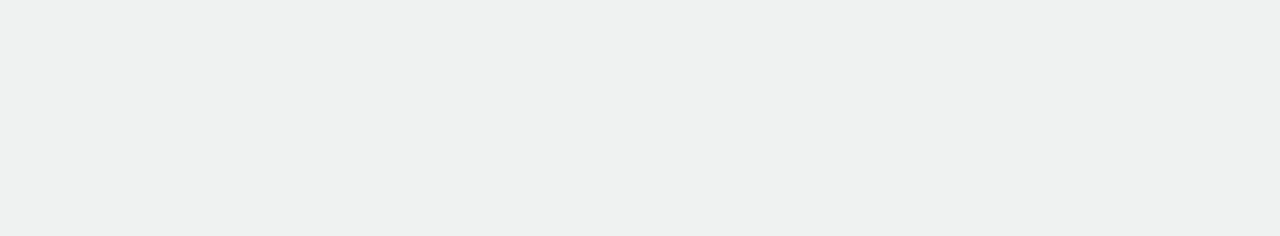
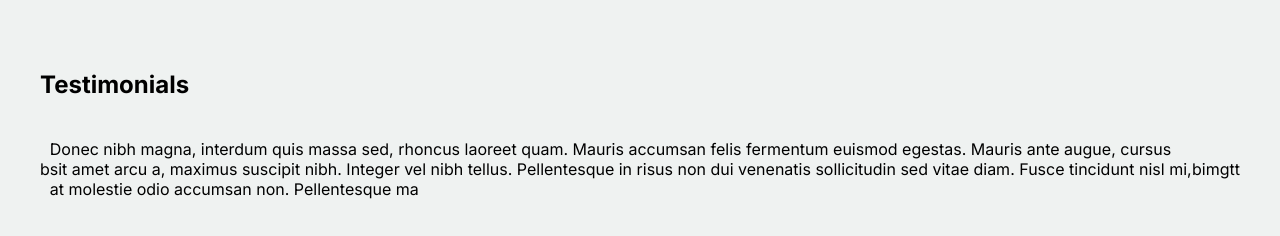
Before and after one commit to AndreySchmidt/react1, a React (Create React App) app: page / in a window 1280 px wide. Shown: the part 2391-2627 px from the top of the page. Before the commit the page ends 2461 px from the top, so only its background shows below. Built offline with nearby package versions, Linux system fonts and the light colour scheme.

Commit message:
Testimonials

```diff
--- a/src/components/App2.jsx
+++ b/src/components/App2.jsx
@@ -439,6 +439,29 @@ export const App2 = () => (
                 </div>
             </section>
 
+            <section className='section-testimonials'>
+                <div className='container'>
+                    <div className='testimonials'>
+                        <h2>Testimonials</h2>
+                        <div className='item'>
+                            <div className='left-btn'>b</div>
+                            <div className='text'>
+                                <p>
+                                    Donec nibh magna, interdum quis massa sed, rhoncus laoreet quam. Mauris accumsan felis fermentum euismod egestas.
+                                    Mauris ante augue, cursus sit amet arcu a, maximus suscipit nibh. Integer vel nibh tellus.
+                                    Pellentesque in risus non dui venenatis sollicitudin sed vitae diam. Fusce tincidunt nisl mi, at molestie odio accumsan non. Pellentesque ma
+                                </p>
+                            </div>
+                            <div className='right-btn'>b</div>
+
+                            <div className='ava'>img</div>
+                            <div className='name'>t</div>
+                            <div className='position'>t</div>
+                        </div>
+                        <div className='dot-paginator'></div>
+                    </div>
+                </div>
+            </section>
         </main>
 
         <footer></footer>
--- a/src/scss/app2.scss
+++ b/src/scss/app2.scss
@@ -564,6 +564,9 @@ a {
             color: #6A6A6A;
             text-decoration: none;
         }
+        a:hover {
+            color: #2F2F2F;
+        }
     }
 
     &-img {
@@ -582,7 +585,14 @@ a {
     }
 }
 
-.examples {
-    // display: flex;
-    // justify-content: space-between;
+.testimonials {
+    margin:0 auto;
+    max-width: 1200px;
+
+    .item {
+        padding: 40px 0;
+        display: flex;
+        justify-content: center;
+        align-items: center;
+    }
 }
```
